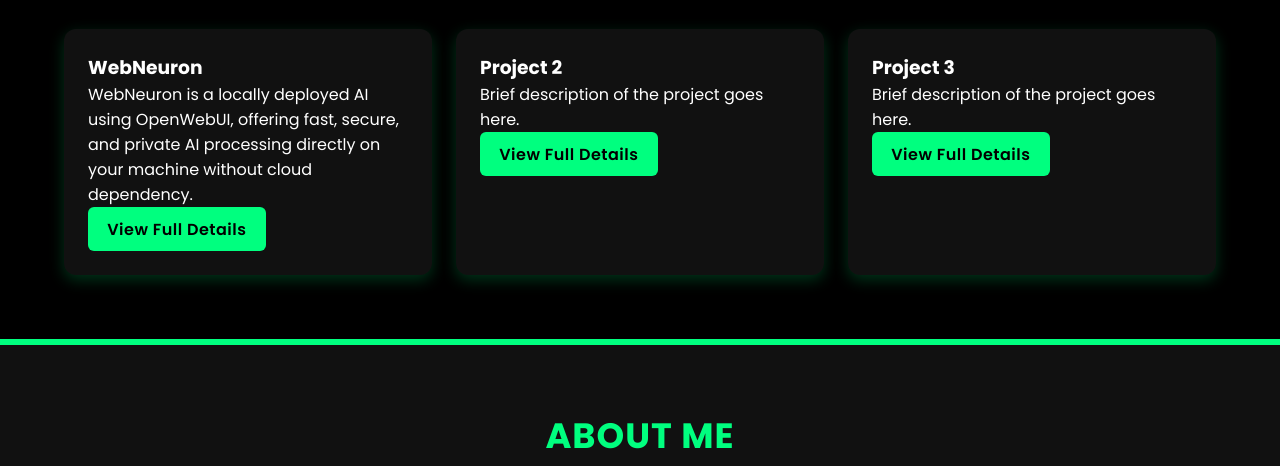
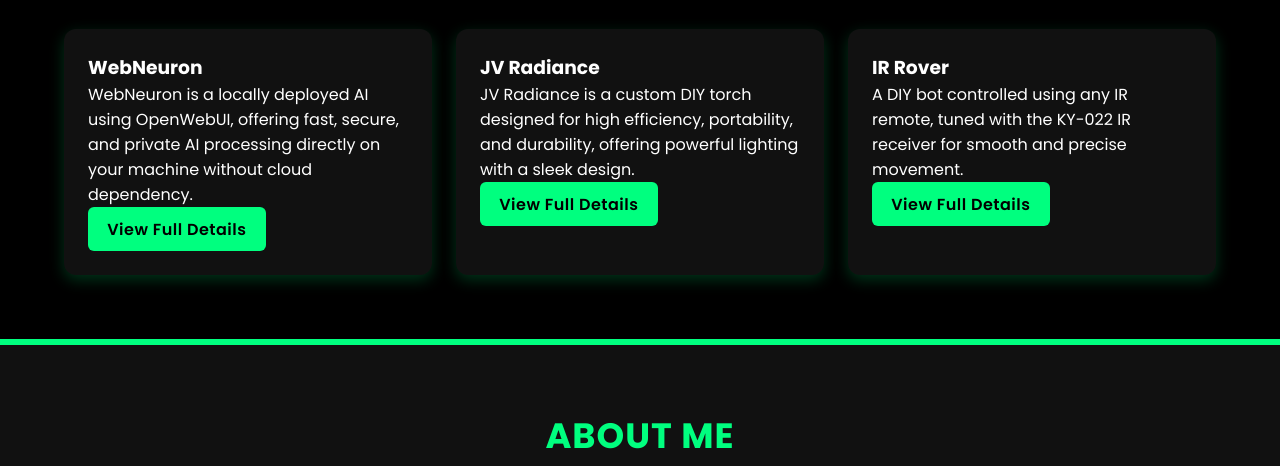
Before and after one commit to DigiforgeDynamics/Explore-more, a plain HTML site: page index.html in a window 1280 px wide. Shown: the part 334-800 px from the top of the page. Drawn offline with Linux system fonts and the light colour scheme.

Commit message:
Update index.html

```diff
--- a/index.html
+++ b/index.html
@@ -32,13 +32,13 @@
                     <a href="#" class="btn">View Full Details</a>
                 </div>
                 <div class="project-item">
-                    <h3>Project 2</h3>
-                    <p>Brief description of the project goes here.</p>
+                    <h3>JV Radiance</h3>
+                    <p>JV Radiance is a custom DIY torch designed for high efficiency, portability, and durability, offering powerful lighting with a sleek design.</p>
                     <a href="#" class="btn">View Full Details</a>
                 </div>
                 <div class="project-item">
-                    <h3>Project 3</h3>
-                    <p>Brief description of the project goes here.</p>
+                    <h3>IR Rover</h3>
+                    <p>A DIY bot controlled using any IR remote, tuned with the KY-022 IR receiver for smooth and precise movement.</p>
                     <a href="#" class="btn">View Full Details</a>
                 </div>
             </div>
```
